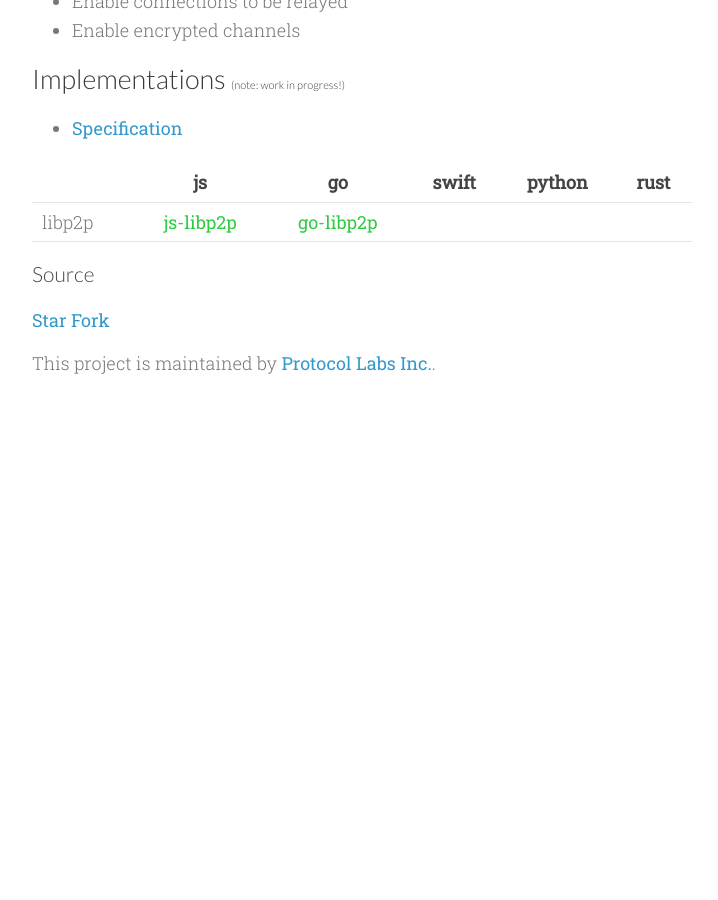
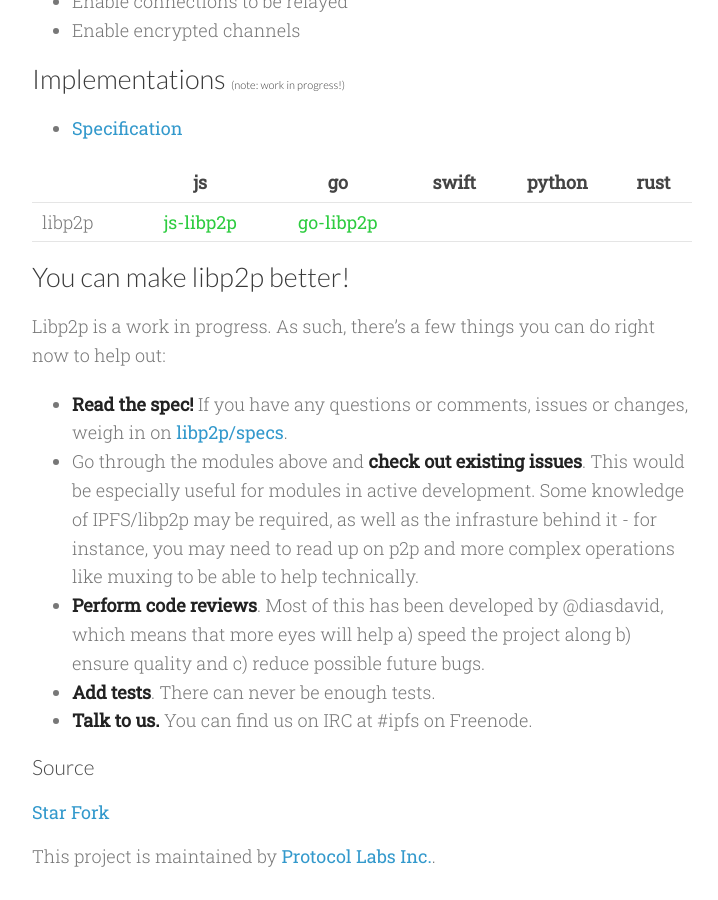
Before and after one commit to libp2p/website, a Jekyll site: the page built from index.md, in a window 1280 px wide and 900 px high, scrolled down 1438 px. Shown: the whole window, without its empty margins (278-996 px from the left). Built offline with Jekyll 4.4.1, drawn with Linux system fonts in a browser that asks for light colours; before the commit the page ends 1852 px from its top, so only the background shows below that.

Commit message:
Added basic Contribute section

```diff
--- a/index.md
+++ b/index.md
@@ -9,10 +9,13 @@
   a.nav-item {
     margin: 0px 20px;
   }
+
   .green {
     color: #2ecc40;
   }
+
 </style>
+
 <div class="nav" style="text-align:center;padding:30px; margin:0px auto;">
   <a class="nav-item" href="#home">Home</a>
   <a class="nav-item" href="/specs">Spec</a>
@@ -89,3 +92,13 @@
 pubsub
 
 That is going to be a seriously js-* heavy graph. -->
+
+## You can make libp2p better!
+
+Libp2p is a work in progress. As such, there's a few things you can do right now to help out:
+
+- **Read the spec!** If you have any questions or comments, issues or changes, weigh in on [libp2p/specs](https://github.com/libp2p/specs).
+- Go through the modules above and **check out existing issues**. This would be especially useful for modules in active development. Some knowledge of IPFS/libp2p may be required, as well as the infrasture behind it - for instance, you may need to read up on p2p and more complex operations like muxing to be able to help technically.
+- **Perform code reviews**. Most of this has been developed by @diasdavid, which means that more eyes will help a) speed the project along b) ensure quality and c) reduce possible future bugs.
+- **Add tests**. There can never be enough tests.
+- **Talk to us.** You can find us on IRC at #ipfs on Freenode.
```
